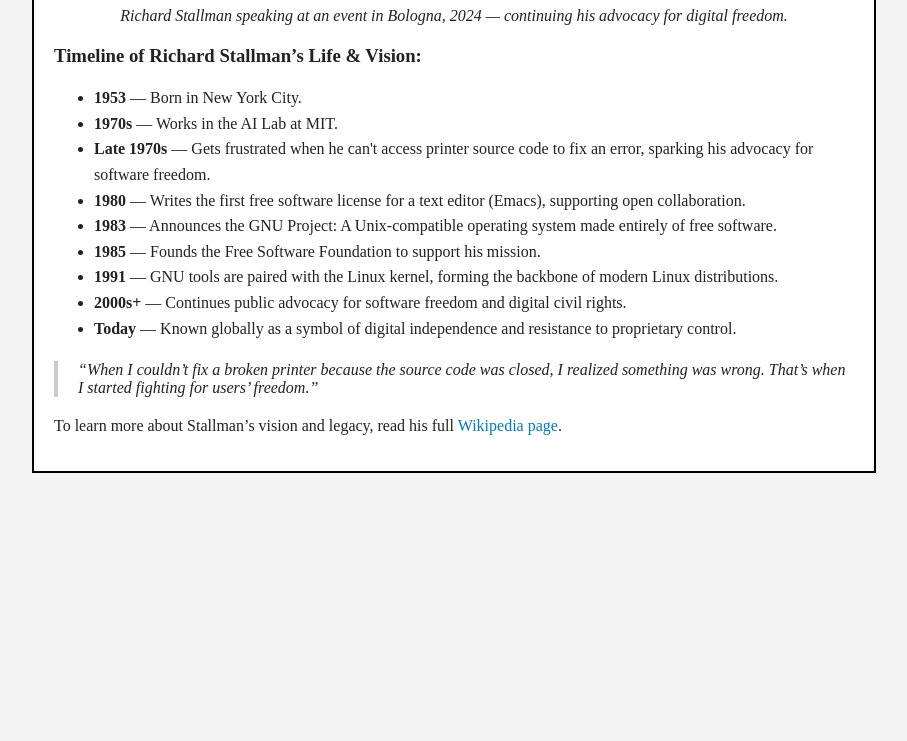
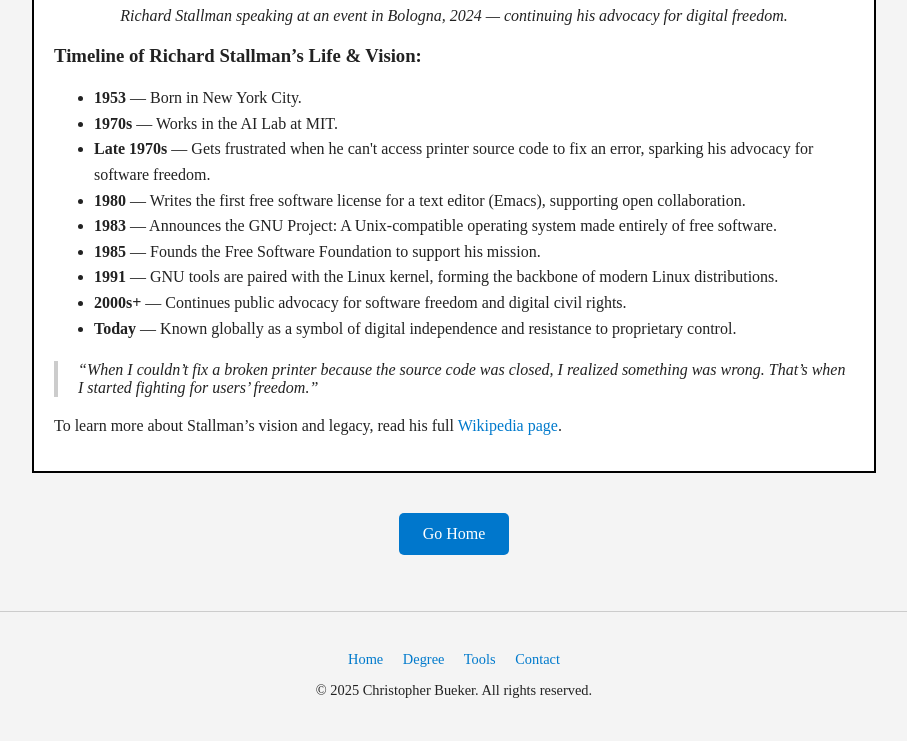
Before and after one commit to BornAgainCoder7/richard-stallman-tribute, a plain HTML site: page index.html in a window 1280 px wide. Shown: the part 455-1196 px from the top of the page, without its empty margins (186-1093 px from the left). Before the commit the page ends 948 px from the top, so only its background shows below. Drawn offline with Linux system fonts and the light colour scheme.

Commit message:
Update index.html

```diff
--- a/index.html
+++ b/index.html
@@ -107,5 +107,19 @@
       >.
     </p>
   </main>
+   <!-- Back Button -->
+ <div style="text-align:center; margin-top: 2rem; margin-bottom: 3rem;">
+  <a href="https://bornagaincoder7.github.io" style="display: inline-block; padding: 0.75rem 1.5rem; background-color: #0077cc; color: white; text-decoration: none; border-radius: 5px; margin: 0.5rem 0;">Go Home</a>
+</div>
+<!-- Footer -->
+<footer style="margin-top: 2rem; padding: 1.5rem; border-top: 1px solid #ccc; text-align: center; font-size: 0.9em;">
+  <p>
+    <a href="https://bornagaincoder7.github.io" style="margin-right: 1rem;">Home</a>
+    <a href="https://bornagaincoder7.github.io/degree" style="margin-right: 1rem;">Degree</a>
+    <a href="https://bornagaincoder7.github.io/#tools" style="margin-right: 1rem;">Tools</a>
+    <a href="https://www.sunpathseo.com/contact">Contact</a>
+  </p>
+  <p>&copy; 2025 Christopher Bueker. All rights reserved.</p>
+</footer>
 </body>
 </html>
```
